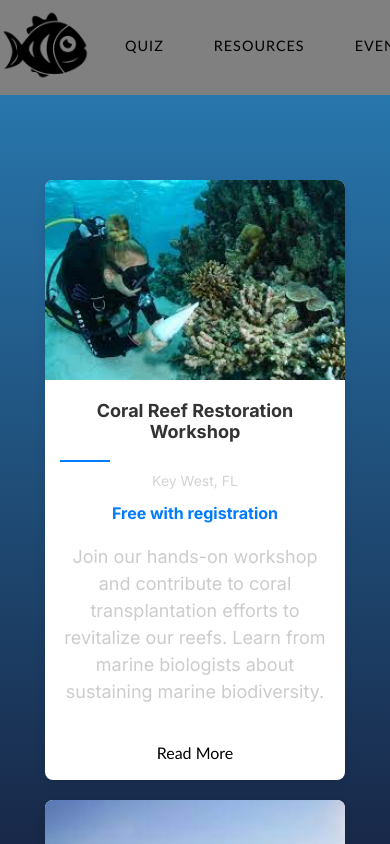
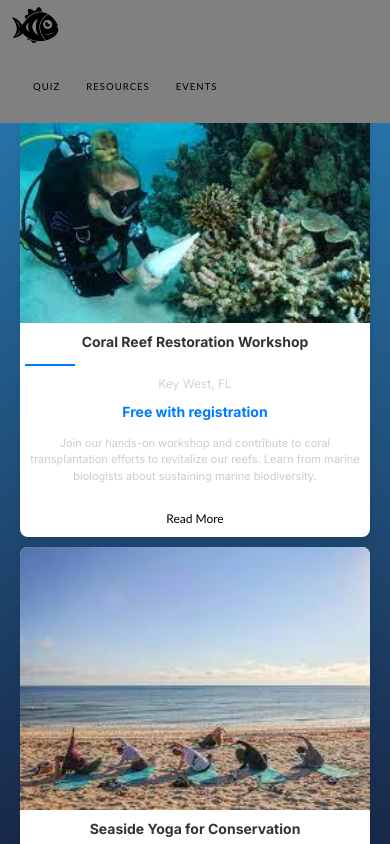
Before and after one commit to Ayykody/info442_B5, a React (Create React App) app in the folder info442/: page /Events in a window 390 px wide. Shown: the top 844 px of the page. Built offline with nearby package versions, Linux system fonts and the light colour scheme.

Commit message:
media queries

```diff
--- a/info442/src/Components/Calculator.css
+++ b/info442/src/Components/Calculator.css
@@ -2,21 +2,21 @@
     max-width: 400px;
     margin: 20px auto;
     padding: 20px;
-    background-color: #f0f6fc; /* Light blue background */
+    background-color: #f0f6fc;
     border-radius: 8px;
     box-shadow: 0px 2px 4px rgba(0, 0, 0, 0.1);
     text-align: center;
   }
 
   .calculator-header {
-    color: #0056b3; /* Dark blue header */
+    color: #0056b3;
   }
 
   .calculator-label {
     font-size: 18px;
     margin-bottom: 10px;
     display: block;
-    color: #1e6ec2; /* Darker blue label */
+    color: #1e6ec2;
   }
 
   .calculator-input {
@@ -28,7 +28,7 @@
   }
 
   .calculator-button {
-    background-color: #007bff; /* Bright blue button */
+    background-color: #007bff;
     color: white;
     padding: 10px 20px;
     border: none;
@@ -38,5 +38,69 @@
   }
 
   .calculator-button:hover {
-    background-color: #0056b3; /* Darker blue hover */
+    background-color: #0056b3;
   }
+  .calculator-container {
+    max-width: 400px;
+    margin: 20px auto;
+    padding: 20px;
+    background-color: #f0f6fc;
+    border-radius: 8px;
+    box-shadow: 0px 2px 4px rgba(0, 0, 0, 0.1);
+    text-align: center;
+  }
+
+  .calculator-header {
+    color: #0056b3;
+  }
+
+  .calculator-label {
+    font-size: 18px;
+    margin-bottom: 10px;
+    display: block;
+    color: #1e6ec2;
+  }
+
+  .calculator-input {
+    padding: 8px;
+    width: 100%;
+    border-radius: 4px;
+    border: 1px solid #ccc;
+    margin-bottom: 10px;
+  }
+
+  .calculator-button {
+    background-color: #007bff;
+    color: white;
+    padding: 10px 20px;
+    border: none;
+    border-radius: 4px;
+    cursor: pointer;
+    transition: background-color 0.3s;
+  }
+
+  .calculator-button:hover {
+    background-color: #0056b3;
+  }
+
+
+  @media (max-width: 600px) {
+    .calculator-container {
+      margin: 10px auto;
+      padding: 15px;
+    }
+
+    .calculator-label {
+      font-size: 16px;
+    }
+
+    .calculator-button {
+      padding: 8px 15px;
+    }
+  }
+
+  @media (max-width: 400px) {
+    .calculator-header, .calculator-label {
+      font-size: 14px;
+    }
+  }
--- a/info442/src/Components/Event.css
+++ b/info442/src/Components/Event.css
@@ -77,3 +77,76 @@
 .action:hover {
   background-color: #d3d3d3;
 }
+@media (max-width: 992px) {
+    .container {
+        gap: 15px;
+    }
+    .item-container {
+        width: 250px;
+        height: 550px;
+    }
+    .img-container img {
+        height: 180px;
+    }
+    .body-container {
+        padding: 10px;
+    }
+    .title, .info, .description, .price {
+        font-size: 16px;
+    }
+    .action {
+        padding: 8px 16px;
+        font-size: 14px;
+    }
+}
+
+@media (max-width: 768px) {
+    .container {
+        padding: 15px;
+        gap: 10px;
+        border-top: 80px solid transparent;
+    }
+    .item-container {
+        width: 100%;
+        height: auto;
+    }
+    .img-container img {
+        height: auto;
+    }
+    .body-container {
+        padding: 8px;
+    }
+    .title, .info, .description, .price {
+        font-size: 14px;
+    }
+    .action {
+        padding: 7px 15px;
+        font-size: 13px;
+    }
+}
+
+@media (max-width: 480px) {
+    .container {
+        padding: 10px;
+        border-top: 60px solid transparent;
+    }
+    .item-container {
+        width: 100%;
+    }
+    .body-container {
+        padding: 5px;
+    }
+    .title {
+        font-size: 14px;
+    }
+    .info, .description {
+        font-size: 12px;
+    }
+    .price {
+        font-size: 14px;
+    }
+    .action {
+        padding: 6px 14px;
+        font-size: 12px;
+    }
+}
--- a/info442/src/Components/EventsDetail.css
+++ b/info442/src/Components/EventsDetail.css
@@ -30,3 +30,51 @@
     display: inline-block;
     margin-bottom: 1rem;
   }
+
+  @media (max-width: 1200px) {
+    .event-detail-container {
+      width: 90%;
+    }
+  }
+
+  @media (max-width: 992px) {
+    .event-detail-container {
+      width: 95%;
+    }
+    .event-detail-container h1 {
+      font-size: 1.75rem;
+    }
+    .event-detail-container h2 {
+      font-size: 1.5rem;
+    }
+    .event-detail-container h3 {
+      font-size: 1.25rem;
+    }
+  }
+
+  @media (max-width: 768px) {
+    .event-detail-container {
+      width: 100%;
+      margin: 1rem auto;
+      padding: 0.5rem;
+    }
+    .event-detail-container h1,
+    .event-detail-container h2,
+    .event-detail-container h3 {
+      font-size: 1.2rem;
+    }
+    .event-detail-container img {
+      margin: 0 auto 1rem;
+    }
+    .event-detail-container p,
+    .event-detail-container ul {
+      font-size: 0.9rem;
+    }
+  }
+
+  @media (max-width: 480px) {
+    .event-detail-container .back-button {
+      padding: 0.5rem 1rem;
+      font-size: 0.9rem;
+    }
+  }
--- a/info442/src/Components/Homepage.css
+++ b/info442/src/Components/Homepage.css
@@ -161,3 +161,63 @@ body {
     animation-duration: 19s;
     opacity: 0.3;
   }
+  @media (max-width: 1200px) {
+    .header {
+      font-size: 32px;
+    }
+    .description {
+      font-size: 16px;
+    }
+  }
+
+  @media (max-width: 992px) {
+    .container {
+      padding: 15px;
+      margin-top: 40px;
+    }
+    .header {
+      font-size: 28px;
+      margin-bottom: 15px;
+    }
+    .description {
+      font-size: 14px;
+      margin-top: 15px;
+    }
+    .bubble--1, .bubble--5, .bubble--10, .bubble--11 {
+      display: none;
+    }
+  }
+
+  @media (max-width: 768px) {
+    body {
+      background-size: auto;
+    }
+    .container {
+      padding: 10px;
+      margin-top: 20px;
+    }
+    .header {
+      font-size: 24px;
+    }
+    .description {
+      font-size: 12px;
+    }
+    .b .bubble {
+      animation: none;
+    }
+  }
+
+  @media (max-width: 480px) {
+    .container {
+      margin-top: 10px;
+    }
+    .header {
+      font-size: 20px;
+    }
+    .description {
+      font-size: 11px;
+    }
+    .bubble {
+      display: none;
+    }
+  }
--- a/info442/src/Components/Navbar.css
+++ b/info442/src/Components/Navbar.css
@@ -45,3 +45,42 @@ nav ul li a:hover{
 a{
     text-decoration: none;
 }
+
+@media (max-width: 992px) {
+    .logo img {
+        width: 80px;
+    }
+    nav ul li a {
+        font-size: 0.8rem;
+        padding: 0px 18px;
+    }
+}
+
+@media (max-width: 768px) {
+    nav {
+        flex-direction: column;
+        align-items: flex-start;
+    }
+    nav ul {
+        flex-direction: column;
+        width: 100%;
+    }
+    nav ul li a {
+        padding: 10px;
+        font-size: 0.7rem;
+    }
+    .logo img {
+        width: 60px;
+        margin-left: 10px;
+    }
+}
+
+@media (max-width: 480px) {
+    .logo img {
+        width: 50px;
+    }
+    nav ul li a {
+        padding: 8px 10px;
+        font-size: 0.6rem;
+    }
+}
--- a/info442/src/Components/Quiz.css
+++ b/info442/src/Components/Quiz.css
@@ -92,3 +92,74 @@ body {
     font-weight: bold;
     border-radius: 8px;
 }
+
+@media (max-width: 1200px) {
+    .h1 {
+        width: auto;
+        font-size: 48px;
+        left: 50px;
+        top: 200px;
+    }
+    .questionOptions {
+        font-size: 18px;
+    }
+}
+
+@media (max-width: 992px) {
+    .quiz, .questionNumber, .answerExplained {
+        padding: 15px;
+        margin-top: 40px;
+    }
+    .questionOptions, .checkBtn, .handleQuestion {
+        font-size: 16px;
+    }
+    .h1 {
+        font-size: 40px;
+        line-height: 50px;
+        left: 20px;
+        top: 150px;
+    }
+}
+
+@media (max-width: 768px) {
+    body, .quiz, .questionNumber, .questionOptions, .answerExplained {
+        padding: 10px;
+        margin-top: 20px;
+    }
+    .h1 {
+        font-size: 32px;
+        line-height: 40px;
+        left: 10px;
+        top: 100px;
+    }
+    .checkBtn, .handleQuestion {
+        padding: 8px 16px;
+        font-size: 14px;
+    }
+}
+
+@media (max-width: 480px) {
+    .h1, .quiz, .questionNumber, .questionOptions, .answerExplained, .checkBtn, .handleQuestion {
+        width: auto;
+        padding: 5px;
+        margin-top: 10px;
+        font-size: 14px;
+    }
+    .h1 {
+        position: relative;
+        font-size: 24px;
+        line-height: 32px;
+        padding: 0 20px;
+    }
+    .questionOptions {
+        padding: 5px;
+        margin-top: 15px;
+    }
+    .radioBtns {
+        margin-right: 10px;
+    }
+    .checkBtn, .handleQuestion {
+        padding: 5px 10px;
+        font-size: 12px;
+    }
+}
--- a/info442/src/Components/ResourceCard.css
+++ b/info442/src/Components/ResourceCard.css
@@ -71,3 +71,62 @@ p {
 ol {
     padding-bottom: 10%;
 }
+
+@media (max-width: 1200px) {
+    .flip-card-inner {
+        width: 350px;
+        height: 250px;
+    }
+    .card-back p, p {
+        font-size: 17px;
+    }
+}
+
+@media (max-width: 992px) {
+    .card-container {
+        justify-content: center;
+    }
+    .flip-card-inner {
+        width: 300px;
+        height: 220px;
+    }
+    .card-back p, p {
+        font-size: 16px;
+    }
+    .resource-card {
+        margin: 10px;
+    }
+}
+
+@media (max-width: 768px) {
+    .card-container {
+        flex-direction: column;
+        align-items: center;
+    }
+    .flip-card-inner {
+        width: 280px;
+        height: 200px;
+    }
+    .resource-card, .card-back p, p {
+        font-size: 15px;
+    }
+    .resource-card {
+        padding: 15px;
+        margin: 8px;
+    }
+}
+
+@media (max-width: 480px) {
+    .flip-card-inner {
+        width: 260px;
+        height: 180px;
+    }
+    .resource-card, .card-back p, p {
+        font-size: 14px;
+    }
+    .resource-card {
+        padding: 10px;
+        margin: 5px;
+        border-radius: 15px;
+    }
+}
--- a/info442/src/Components/ResourcePages.css
+++ b/info442/src/Components/ResourcePages.css
@@ -81,3 +81,78 @@ iframe {
     margin: auto;
     padding-top: 15px;
 }
+
+
+
+@media (max-width: 1200px) {
+    .body {
+        margin-left: 10px;
+    }
+    .image, .image-two {
+        max-width: 70%;
+    }
+    .tips-card {
+        max-width: 50%;
+    }
+    .overview, .part-two {
+        margin-right: 20px;
+    }
+}
+
+@media (max-width: 992px) {
+    .body {
+        margin-top: 60px;
+        margin-left: 5px;
+    }
+    button {
+        padding: 10px 24px;
+        font-size: 14px;
+    }
+    .image, .image-two {
+        max-width: 80%;
+    }
+    .tips-card, .part-two {
+        display: block;
+        max-width: 100%;
+        margin-left: 0;
+    }
+    .overview-title, .overview {
+        margin-right: 10px;
+    }
+}
+
+@media (max-width: 768px) {
+    .body {
+        margin-top: 40px;
+    }
+    .header {
+        margin-top: 20px;
+    }
+    .overview-title, .overview, .part-two, .tips-card {
+        margin: 10px 0;
+    }
+    .image, .image-two {
+        max-width: 90%;
+    }
+}
+
+@media (max-width: 480px) {
+    .body, .header, .overview-title, .overview {
+        margin: 5px;
+    }
+    button {
+        padding: 8px 20px;
+        font-size: 12px;
+    }
+    .image, .image-two, .part-two, .tips-card {
+        max-width: 100%;
+        height: auto;
+        margin: 5px auto;
+    }
+    .overview, .part-two {
+        margin: 5px;
+    }
+    ul, li {
+        margin-left: 20px;
+    }
+}
```
